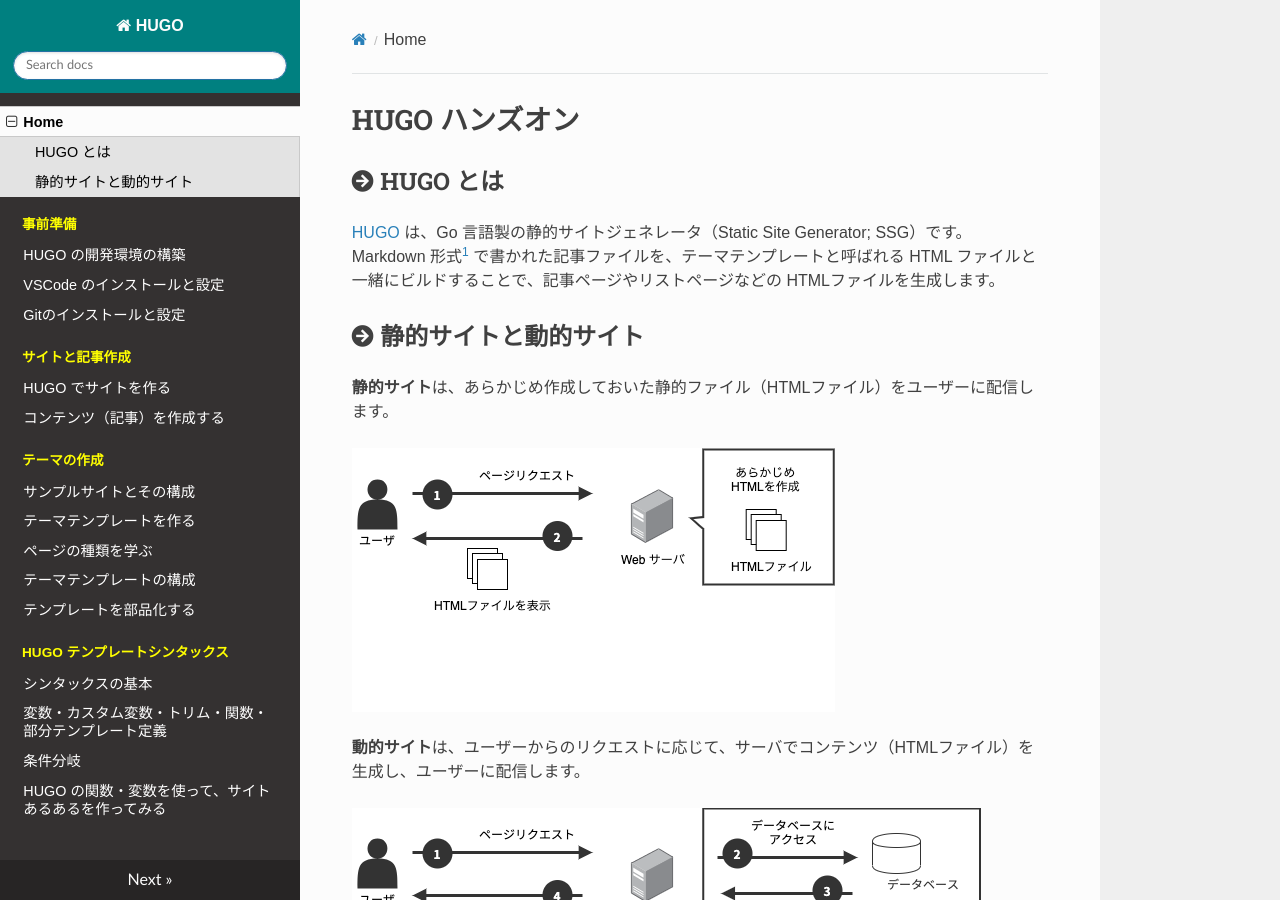
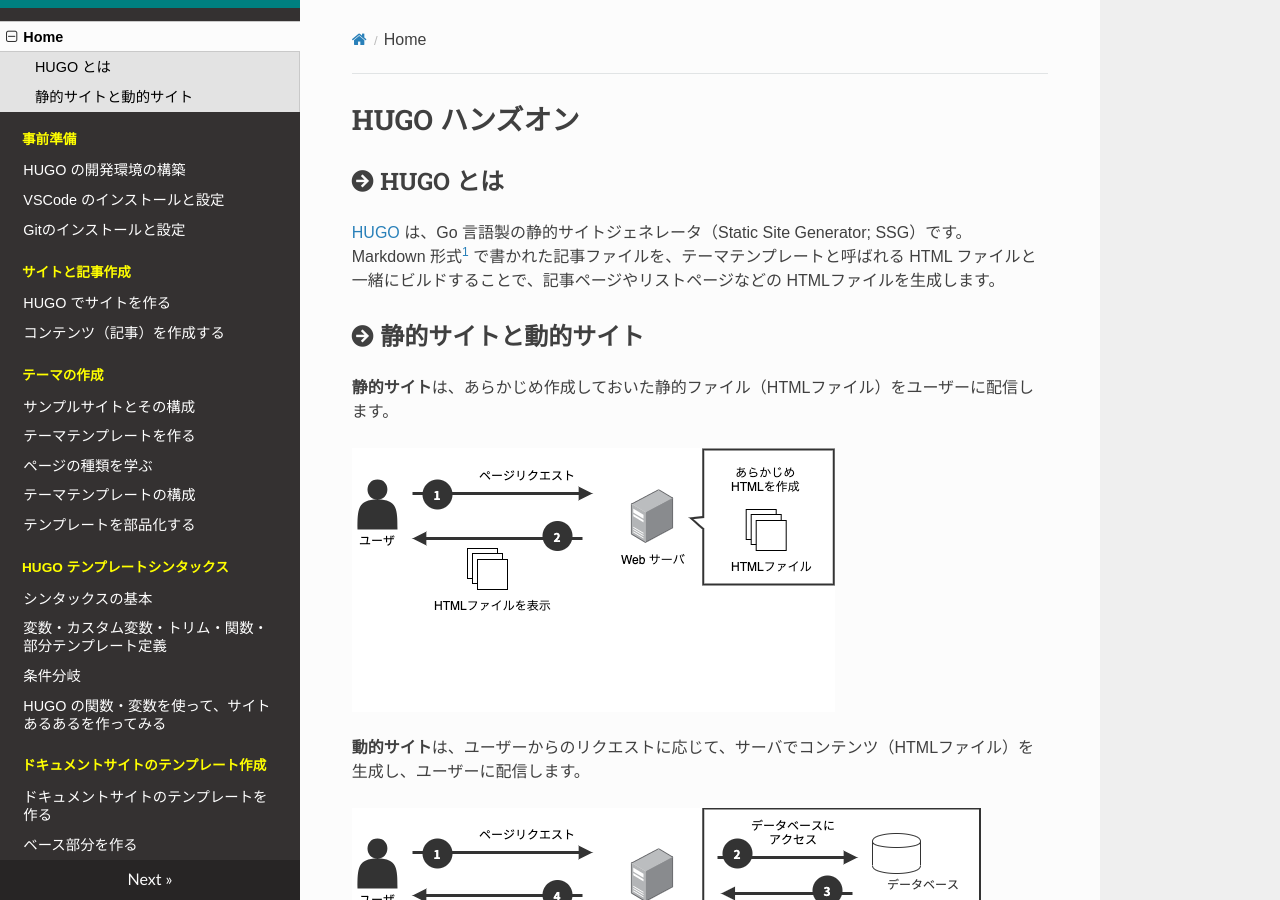
Before and after one commit to chick-p/hugo-handson, an MkDocs documentation site: the page built from src/index.md, in a window 1280 px wide and 900 px high. Built offline with MkDocs 1.6.1, drawn with Linux system fonts in a browser that asks for light colours; nearby versions of some CDN libraries; a script that is not in the unit is left out.

Commit message:
feat: create document site

```diff
--- a/mkdocs.yml
+++ b/mkdocs.yml
@@ -27,6 +27,9 @@ nav:
     - 03_hugo-template-syntax/02_base2.md
     - 03_hugo-template-syntax/03_base3.md
     - 03_hugo-template-syntax/04_playground.md
+  - ドキュメントサイトのテンプレート作成:
+    - 04_create-theme/01_abstract.md
+    - 04_create-theme/02_template-base.md
 markdown_extensions:
   - toc:
       permalink: True
--- /dev/null
+++ b/src/04_create-theme/01_abstract.md
@@ -0,0 +1,37 @@
+# ドキュメントサイトのテンプレートを作る
+
+実際にテーマテンプレートを作ってみましょう。
+
+---
+
+## ゴール
+
+次のワイヤフレームをもつサイトを作ります。
+
+- ホームページ（トップページ）)
+
+    ![](img/goal-image-homepage.png){: style="width:450px"}
+
+- セクションページ（記事一覧ページ）
+
+    ![](img/goal-image-section.png){: style="width:450px"}
+
+- シングルページ（記事ページ）
+
+    ![](img/goal-image-single.png){: style="width:450px"}
+
+## 方針
+共通部分を切り出してみましょう。
+
+- サイト全体に共通して、ヘッダーとフッターを含んでいます。
+
+    ![](img/goal-image-common1.png){: style="width:500px;border:none;"}
+
+    - [ベーステンプレート](..//02_theme/06_partial.md#_5)を使って定義し、ページの種類によって中央部分の内容が変わるようにテンプレートを作ります。
+    - さらにテンプレートの記述をシンプルにするため、ヘッダーとフッターは[パーシャルテンプレート](../02_theme/06_partial.md#_2)として部品化したものを呼び出したほうがよさそうです。
+
+- セクションページとシングルページを見比べると、カテゴリーツリーは共通しています。
+
+    ![](img/goal-image-common2.png){: style="width:500px;border:none;"}
+
+    - カテゴリーツリー部分も共通なので、[パーシャルテンプレート](../02_theme/06_partial.md#_2)として部品化したものを呼び出すとよさそうです。
--- /dev/null
+++ b/src/04_create-theme/02_template-base.md
@@ -0,0 +1,145 @@
+# ベース部分を作る
+
+サイト全体のベース部分と、ヘッダー・フッター、各テンプレートの大枠部分を作成していきましょう。
+
+---
+
+## ベーステンプレート
+
+`mytheme/layouts/_default/baseof.html` を開いて、以下に書き換えます。
+
+    :::hugo
+    <!DOCTYPE html>
+    <html lang="{{ .Site.LanguageCode }}">
+      <head>
+        {{ partial "head.html" . }}
+      </head>
+      <body>
+        <header>
+        {{ partial "header.html" . }}
+        </header>
+        <main id="main">
+        {{ block "main" . }} {{ end }}
+        </main>
+        <footer>
+        {{ partial "footer.html" . }}
+        </footer>
+      </body>
+    </html>
+
+- `<head>` の内容（`head.html`）、ヘッダー（`header.html`）およびフッター（`footer.html`）はパーシャルテンプレートを読み込みます。
+- ページの種類によって中央部分の内容は異なるので、各ページテンプレートで定義した `main`（[部分テンプレート定義](../03_hugo-template-syntax/02_base2.md#_14)）を呼び出します。
+
+## `<head>` の部分テンプレート
+
+`mytheme/layouts/partials/head.html` を開いて、以下に書き換えます。
+
+`<head>` 内では、HTML のメタ情報や `css` などの読み込みを行います。読み込んでいる css ファイルについてはあとで作成します。
+
+    :::hugo
+    <meta charset="UTF-8">
+    <link rel="stylesheet" href="{{ "css/reset.css" | relURL }}">
+    <link rel="stylesheet" href="{{ "css/default.css" | relURL }}">
+    <title>{{ if not .IsHome }}{{ .Title }} | {{ end }}{{ .Site.Title }}</title>
+
+## ヘッダーの部分テンプレート
+
+`mytheme/layouts/partials/header.html` を開いて、以下に書き換えます。
+
+    :::hugo
+    <div class="header">
+      <nav class="header-logo">
+      ロゴ
+      </nav>
+      <div class="header-menu-container">
+        <nav class="search-box">
+        検索ボックス
+        </nav>
+      </div>
+      <option class="language">
+        <select name="language" onChange="location.href=value;">
+          <option value="aaa.html">日本語</option>
+          <option value="bbb.html">英語</option>
+        </select>
+      </option>
+    </div>
+
+## フッターの部分テンプレート
+
+`mytheme/layouts/partials/footer.html` を開いて、以下に書き換えます。
+
+    :::hugo
+    <div class="footer">
+      <nav class="relevant-sites">
+        <ul>
+          <li><a href="https://gohugo.io/">HUGO</a></li>
+          <li><a href="https://discourse.gohugo.io/">Get Help</a></li>
+        </ul>
+      </nav>
+    </div>
+
+## ホームページのテンプレート
+
+`mytheme/layouts/index.html` を開いて、以下に書き換えます。
+
+    :::hugo
+    {{ define "main" }}
+    <div class="home">
+      トップページ
+    </div>
+    {{ end }}
+
+## リストページのテンプレート
+
+`mytheme/layouts/_default/list.html` を開いて、以下に書き換えます。
+
+    :::hugo
+    {{ define "main" }}
+    {{ partial "nav.html" . }}
+    <div class="list">
+      {{ partial "nav.html" . }}
+      list
+    </div>
+    {{ end }}
+
+## シングルページのテンプレート
+
+`mytheme/layouts/_default/single.html` を開いて、以下に書き換えます。
+
+    :::hugo
+    {{ define "main" }}
+    <div class="content">
+      {{ partial "nav.html" . }}
+      <article>
+        <h1>{{ .Title }}</h1>
+        {{ .Content }}
+      </article>
+    </div>
+    {{ end }}
+
+## カテゴリーツリーの部分テンプレート
+
+`mytheme/layouts/partials/nav.html` を開いて、以下に書き換えます。
+
+    :::hugo
+    <nav class="nav">
+    カテゴリツリー
+    </nav>
+
+## 動作確認
+
+開発サーバを起動して確認してみましょう。
+
+    :::bash
+    # /Hugo/Sites/theme_tutorial 内
+    $ hugo server
+
+    # http://localhost:1313/ と https://localhost:1313/sample/ にアクセスして確認
+
+- ホームページ（`http://localhost:1313/`）
+
+    ![ホームページ](img/02_base_index.png)
+
+- シングルページ（`http://localhost:1313/sample/`）
+
+    ![シングルページ](img/02_base_index.png)
```
Also changed, not shown: src/04_create-theme/img/02_base_index.png (added), src/04_create-theme/img/02_base_single.png (added), src/04_create-theme/img/goal-image-common1.png (added), src/04_create-theme/img/goal-image-common2.png (added), src/04_create-theme/img/goal-image-homepage.png (added), src/04_create-theme/img/goal-image-section.png (added), src/04_create-theme/img/goal-image-single.png (added).
